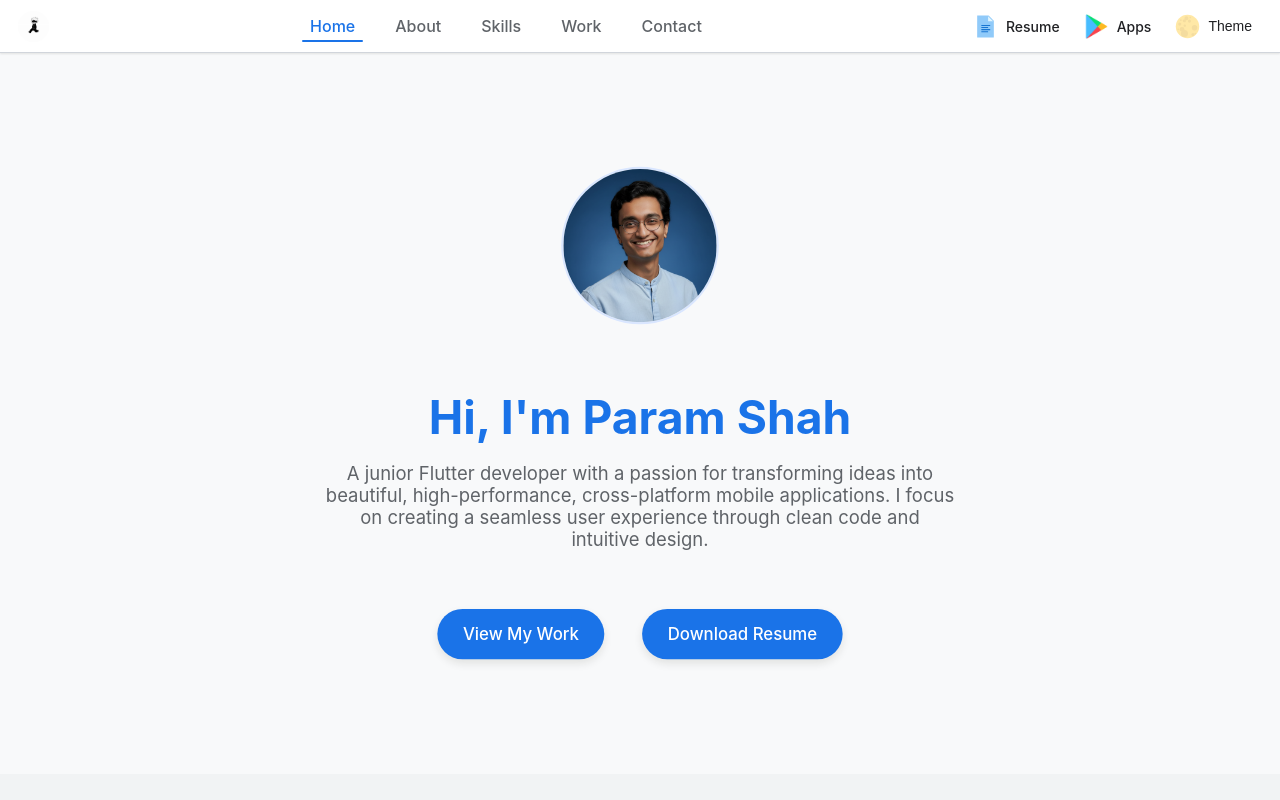
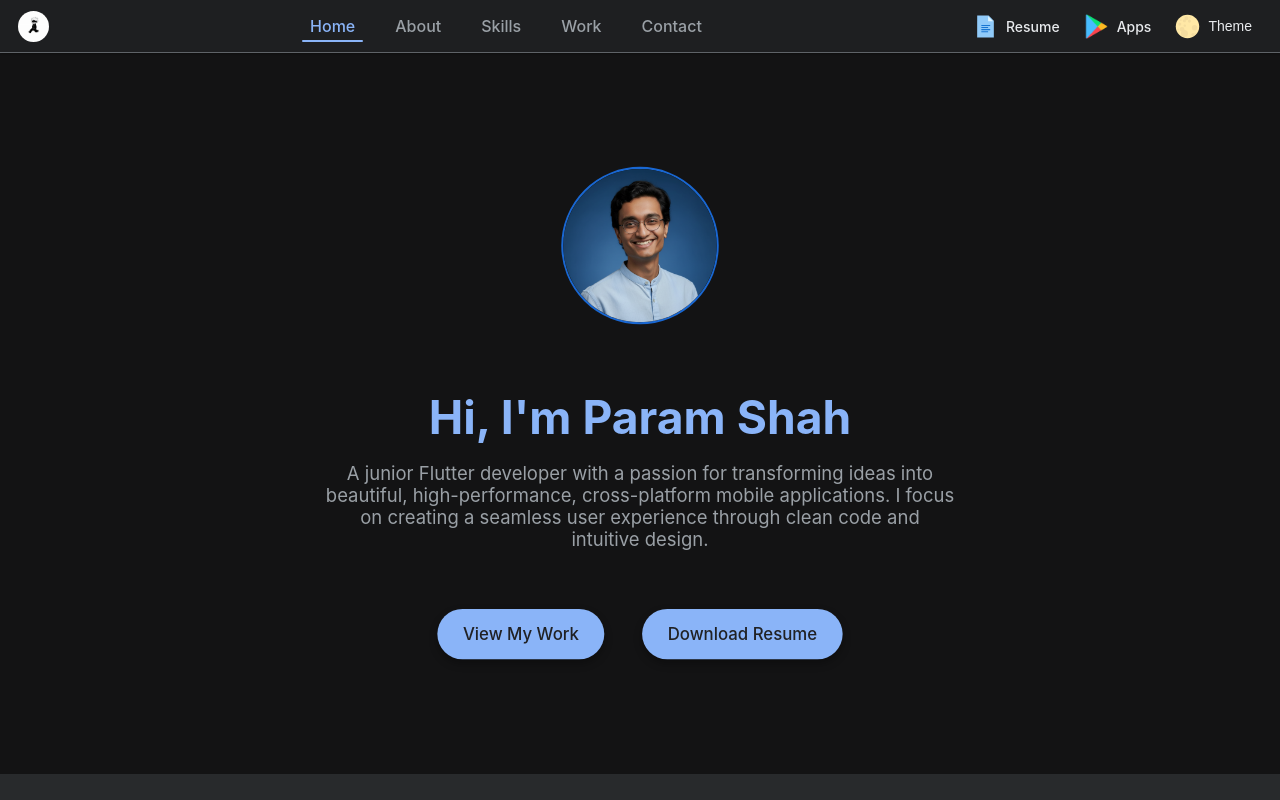
Before and after one commit to pdshah09/portfolio, a plain HTML site: page index.html in a window 1280 px wide. Shown: the top 800 px of the page. Drawn offline with Linux system fonts and the light colour scheme.

Commit message:
Toggle Update

```diff
--- a/index.css
+++ b/index.css
@@ -188,23 +188,7 @@ body:not([data-theme='light']) .top-app-bar {
     object-fit: cover;
 }
 
-/* --- App Bar Buttons --- */
-.icon-button,
-.theme-toggle-button {
-    position: relative;
-    display: flex;
-    align-items: center;
-    justify-content: center;
-    width: 35px;
-    height: 35px;
-    border-radius: 50%;
-    border: none;
-    background-color: transparent;
-    color: var(--md-on-surface-variant);
-    cursor: pointer;
-    transition: background-color 0.2s;
-    padding: 0;
-}
+
 
 /* ==========================================================================
    Icon Button Labels - Always Visible
@@ -325,8 +309,8 @@ body:not([data-theme="light"]) { --theme-icon-shadow: #ffffff; }
 
 
 /* --- Theme Toggle --- */
-body:not([data-theme='dark']) .theme-toggle-button .sun { display: none; }
-body[data-theme='dark'] .theme-toggle-button .moon { display: none; }
+body:not([data-theme='light']) .theme-toggle-button .sun { display: none; }
+body[data-theme='light'] .theme-toggle-button .moon { display: none; }
 
 
 /* ==========================================================================
--- a/index.js
+++ b/index.js
@@ -32,10 +32,10 @@ document.addEventListener('DOMContentLoaded', function () {
             applyTheme(savedTheme);
         } else if (systemPrefersDark) {
             // 2. No saved preference, but system prefers dark, so respect it.
-            applyTheme('light');
+            applyTheme('dark');
         } else {
             // 3. Neither a saved preference nor a dark system preference, so default to DARK.
-            applyTheme('light');
+            applyTheme('dark');
         }
     };
 
```
